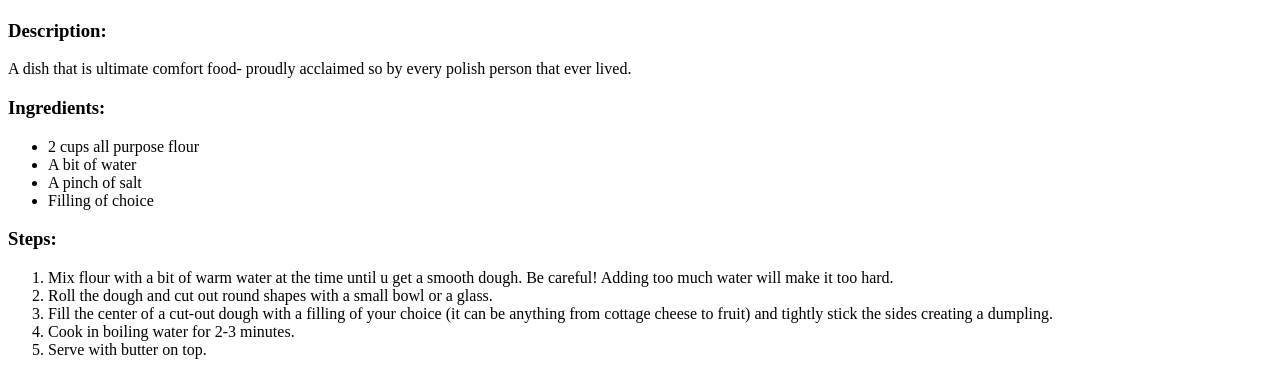
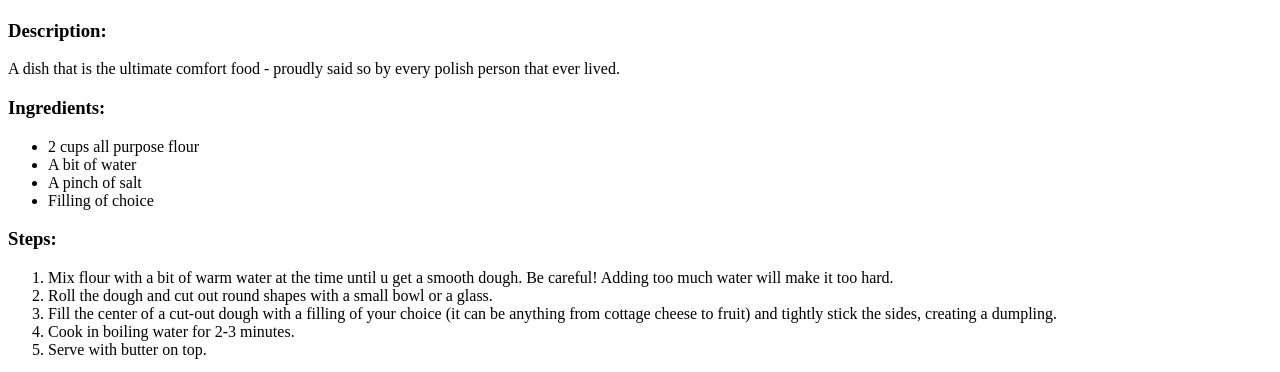
Before and after one commit to marcinballer/odin-recipes, a plain HTML site: page recipes/pierogi.html in a window 1280 px wide. Shown: the part 527-899 px from the top of the page. Drawn offline with Linux system fonts and the light colour scheme.

Commit message:
Correct typos in text in pierogi.html

```diff
--- a/recipes/pierogi.html
+++ b/recipes/pierogi.html
@@ -9,7 +9,7 @@
         <h1>Pierogi</h1>
         <img src="../images/pierogi.jpg" alt="Pierogi">
         <h3>Description:</h3>
-        <p>A dish that is ultimate comfort food- proudly acclaimed so by every polish person that ever lived.</p>
+        <p>A dish that is the ultimate comfort food - proudly said so by every polish person that ever lived.</p>
         <h3>Ingredients:</h3>
         <ul>
             <li>2 cups all purpose flour</li>
@@ -21,7 +21,7 @@
         <ol>
             <li>Mix flour with a bit of warm water at the time until u get a smooth dough. Be careful! Adding too much water will make it too hard.</li>
             <li>Roll the dough and cut out round shapes with a small bowl or a glass.</li>
-            <li>Fill the center of a cut-out dough with a filling of your choice (it can be anything from cottage cheese to fruit) and tightly stick the sides creating a dumpling.</li>
+            <li>Fill the center of a cut-out dough with a filling of your choice (it can be anything from cottage cheese to fruit) and tightly stick the sides, creating a dumpling.</li>
             <li>Cook in boiling water for 2-3 minutes.</li>
             <li>Serve with butter on top.</li>
         </ol>
```
